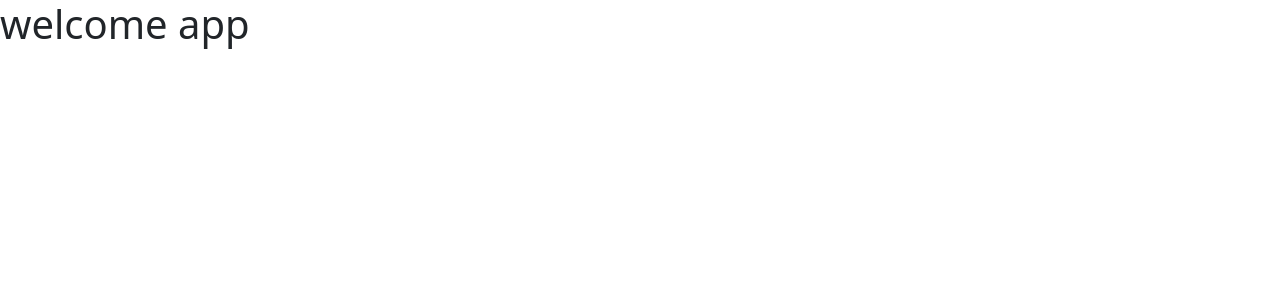
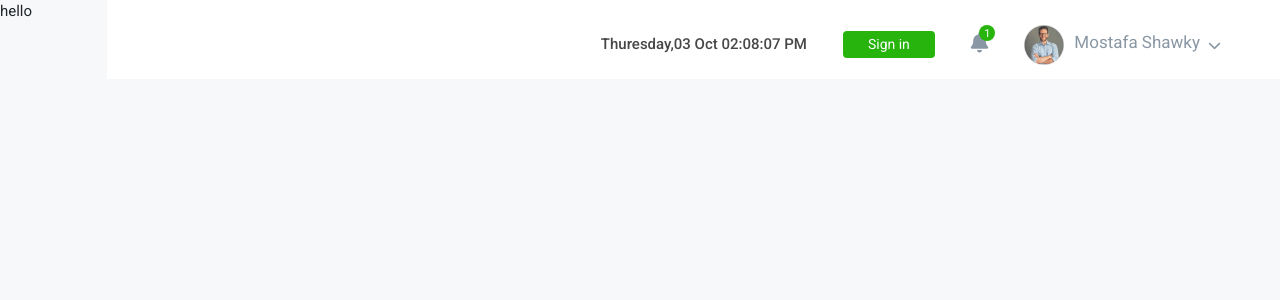
Before and after one commit to Mostafa-Shawky2021/HR-System-Task, a React (Create React App) app: page / in a window 1280 px wide. Shown: the top 300 px of the page. Built offline with nearby package versions, Linux system fonts and the light colour scheme.

Commit message:
header component

```diff
--- a/package.json
+++ b/package.json
@@ -3,6 +3,8 @@
   "version": "0.1.0",
   "private": true,
   "dependencies": {
+    "@fortawesome/fontawesome-free": "^6.1.1",
+    "@fortawesome/react-fontawesome": "^0.2.0",
     "@testing-library/jest-dom": "^5.16.4",
     "@testing-library/react": "^13.3.0",
     "@testing-library/user-event": "^13.5.0",
--- a/public/index.html
+++ b/public/index.html
@@ -1,43 +1,26 @@
 <!DOCTYPE html>
 <html lang="en">
+
 <head>
   <meta charset="utf-8" />
   <link rel="icon" href="%PUBLIC_URL%/favicon.ico" />
   <meta name="viewport" content="width=device-width, initial-scale=1" />
   <meta name="theme-color" content="#000000" />
-    <meta
-      name="description"
-      content="Web site created using create-react-app"
-    />
+  <meta name="description" content="Web site created using create-react-app" />
   <link rel="apple-touch-icon" href="%PUBLIC_URL%/logo192.png" />
-    <!--
-      manifest.json provides metadata used when your web app is installed on a
-      user's mobile device or desktop. See https://developers.google.com/web/fundamentals/web-app-manifest/
-    -->
   <link rel="manifest" href="%PUBLIC_URL%/manifest.json" />
-    <!--
-      Notice the use of %PUBLIC_URL% in the tags above.
-      It will be replaced with the URL of the `public` folder during the build.
-      Only files inside the `public` folder can be referenced from the HTML.
+  <link rel="preconnect" href="https://fonts.googleapis.com">
+  <link rel="preconnect" href="https://fonts.gstatic.com" crossorigin>
+  <link
+    href="https://fonts.googleapis.com/css2?family=Roboto:ital,wght@0,300;0,400;0,500;0,700;1,300;1,400;1,500;1,700&display=swap"
+    rel="stylesheet">
+  <title>HR System</title>
+</head>
 
-      Unlike "/favicon.ico" or "favicon.ico", "%PUBLIC_URL%/favicon.ico" will
-      work correctly both with client-side routing and a non-root public URL.
-      Learn how to configure a non-root public URL by running `npm run build`.
-    -->
-    <title>React App</title>
-  </head>
 <body>
   <noscript>You need to enable JavaScript to run this app.</noscript>
   <div id="root"></div>
-    <!--
-      This HTML file is a template.
-      If you open it directly in the browser, you will see an empty page.
 
-      You can add webfonts, meta tags, or analytics to this file.
-      The build step will place the bundled scripts into the <body> tag.
+</body>
 
-      To begin the development, run `npm start` or `yarn start`.
-      To create a production bundle, use `npm run build` or `yarn build`.
-    -->
-  </body>
 </html>
--- a/src/App.css
+++ b/src/App.css
@@ -1,5 +1,14 @@
 :root {
-    --green: red;
+    --main-color: #f7f8f9;
+    --primary-color: #39a4dc;
+    --primary-color-seconday: #2763ab;
+    --secondary-color: #27b40c;
+    --gray-color: #8997a4;
+    --soft-gray-color: #8997a4;
+    --primary-typography: #474747;
+    --secondary-typography: #313030;
+    --font-roboto: 'Roboto', sans-serif;
+    --font-size-default: 15px;
 }
 
 * {
@@ -7,11 +16,26 @@
 }
 
 body {
-    padding: 0px;
-    margin: 0px;
+    font-family: var(--font-roboto) !important;
+    font-size: var(--font-size-default) !important
 }
 
 ul,
 ol {
     margin: 0px;
 }
+
+img {
+    vertical-align: middle;
+    object-fit: cover;
+}
+
+.wrapper-page {
+    background-color: var(--main-color);
+    height: 100vh;
+}
+
+.wrapper-page .container-fluid {
+    padding-left: 0px;
+    padding-right: 0px;
+}
--- a/src/App.jsx
+++ b/src/App.jsx
@@ -1,8 +1,23 @@
 import React from 'react';
 import './App.css'
 import "bootstrap/dist/css/bootstrap.css"
+import Header from './components/header/Header'
 const App = () => {
-    return <h1>welcome app</h1>
+    return (
+        <div className="wrapper-page">
+            <div className="container-fluid">
+                <div className="row  g-0">
+                    <div className="col-1">
+                        hello
+                    </div>
+                    <div className="col">
+                        <Header />
+                    </div>
+
+                </div>
+            </div>
+        </div>
+    )
 }
 
 export default App
--- /dev/null
+++ b/src/components/header/Header.jsx
@@ -0,0 +1,26 @@
+import React from 'react'
+import "./header.css"
+const Header = () => {
+    return (
+        <header className="header d-flex align-items-center">
+            <div className="header-content d-flex ms-auto align-items-center">
+                <p className="date">Thuresday,03 Oct 02:08:07 PM</p>
+                <div className="signin-wrapper">
+                    <button className="btn btn-signin">Sign in</button>
+                </div>
+                <div className='notification-wrapper'>
+                    <span className="notification-count">1</span>
+                    <i className="fa-solid fa-bell icon-notification"></i>
+                </div>
+                <div className='user-info-wrapper'>
+                    <img src='/assets/header/useravatar.png' alt="user-avatar" className="avatar img-fluid" />
+                    <span className="user-name">Mostafa Shawky</span>
+                    <i className="fa-solid fa-chevron-down icon-chevron-down"></i>
+                </div>
+            </div>
+        </header>
+    )
+
+}
+
+export default Header
--- /dev/null
+++ b/src/components/header/header.css
@@ -0,0 +1,78 @@
+.header {
+    background-color: #fff;
+    padding-top: 10px;
+    flex-grow: 1;
+    height: 79px;
+    padding-right: 80px;
+
+}
+
+.header .header-content {
+    gap: 36px;
+
+}
+
+.header .header-content .date {
+    margin: 0px;
+    color: var(--primary-typography);
+    font-weight: 500;
+}
+
+.header .header-content .btn-signin {
+    background-color: var(--secondary-color);
+    color: #fff;
+    padding: 2px 24px;
+    font-size: 14px;
+}
+
+.header .header-content .notification-wrapper {
+    position: relative;
+}
+
+
+.header .header-content .notification-wrapper .notification-count {
+    content: '';
+    position: absolute;
+    right: -7px;
+    top: -8px;
+    width: 16px;
+    height: 16px;
+    border-radius: 50%;
+    background-color: var(--secondary-color);
+    color: #fff;
+    font-size: 11px;
+    text-align: center;
+    line-height: 17px;
+}
+
+.header .header-content .notification-wrapper .icon-notification {
+    font-size: 20px;
+    color: var(--gray-color);
+}
+
+.header .header-content .user-info-wrapper {
+    color: var(--soft-gray-color);
+    position: relative;
+    cursor: pointer;
+}
+
+.header .header-content .user-info-wrapper .avatar {
+    width: 40px;
+    height: 40px;
+}
+
+.header .header-content .user-info-wrapper .user-name {
+    text-transform: capitalize;
+    margin-left: 10px;
+    font-weight: 400;
+    font-size: 17px;
+
+}
+
+.header .header-content .user-info-wrapper .icon-chevron-down {
+    position: absolute;
+    top: 50%;
+    right: -21px;
+    transform: translateY(-50%);
+    font-size: 13px;
+}
--- a/src/index.js
+++ b/src/index.js
@@ -1,5 +1,6 @@
 import React from 'react'
 import ReactDOM from 'react-dom/client'
+import "@fortawesome/fontawesome-free/css/all.css"
 import App from './App'
 const container = document.getElementById('root')
 const root = ReactDOM.createRoot(container)
```
Also changed, not shown: src/components/sidebar/Sidebar.jsx (added, +14 -0 lines), public/assets/header/useravatar.png (added), 1 other file (tests, documents, lock files or other folders). Lines whose indentation alone changed are shown as unchanged.
